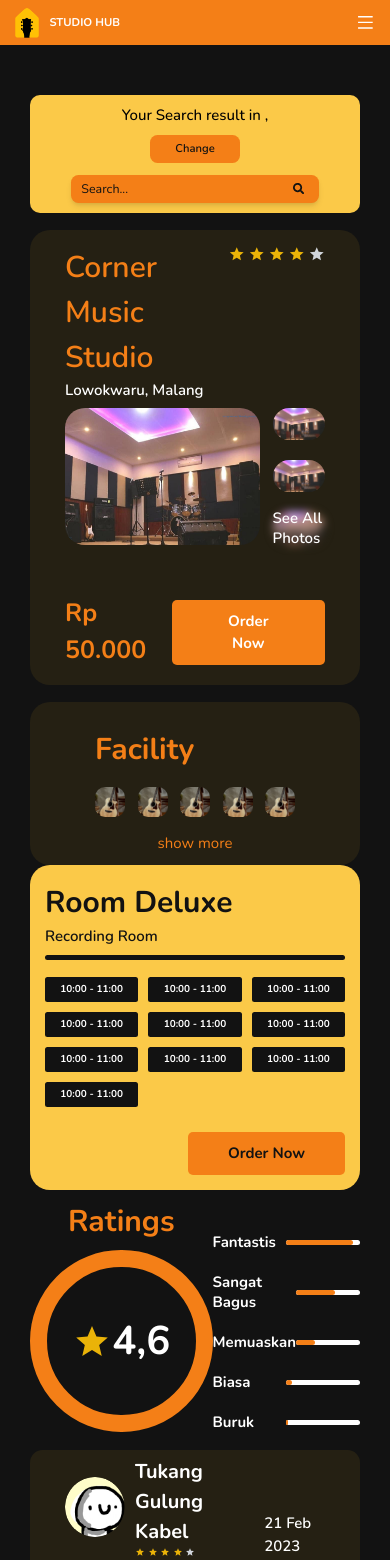
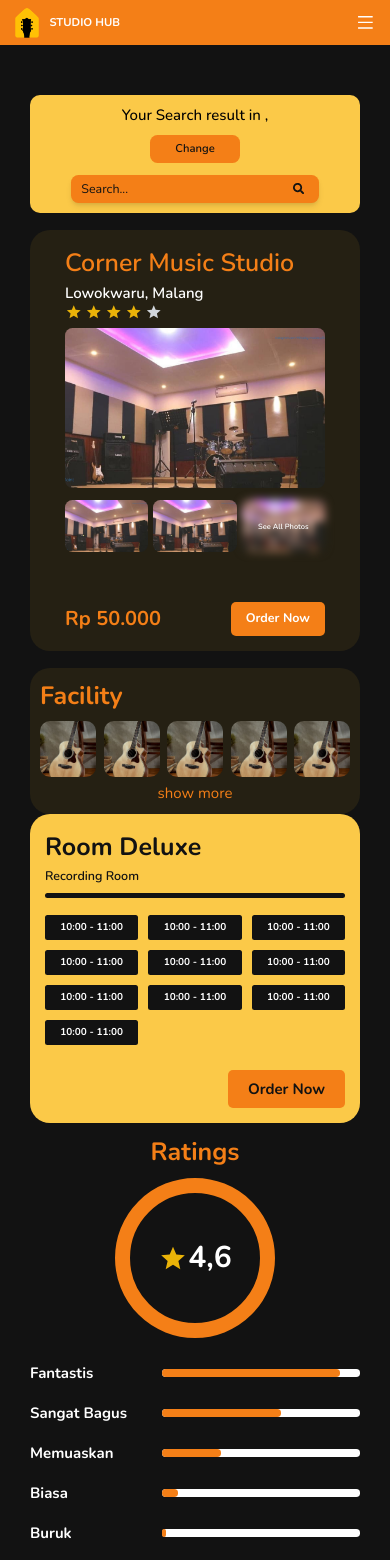
Before and after one commit to Minezee/StudioHub, a React (Vite) app: page /studio-information in a window 390 px wide. Shown: the top 1560 px of the page. Built offline with nearby package versions, Linux system fonts and the light colour scheme.

Commit message:
add responsive to component in detail information

```diff
--- a/src/components/global/CommentCard.jsx
+++ b/src/components/global/CommentCard.jsx
@@ -5,16 +5,16 @@ import { FaThumbsUp } from 'react-icons/fa'
 
 const CommentCard = () => {
     return (
-        <div className='flex flex-col gap-6 mt-7 bg-card-bg px-14 py-3 text-white rounded-[1.25rem]'>
+        <div className='flex flex-col gap-6 mt-7 bg-card-bg px-8 sm:px-14 py-3 text-white rounded-[1.25rem]'>
             <div className='flex justify-between items-end gap-4'>
                 <div className='flex items-center gap-4'>
-                    <img src={userx_pp} alt="" className='h-24 aspect-square rounded-full' />
+                    <img src={userx_pp} alt="" className='h-16 sm:h-24 aspect-square rounded-full' />
                     <div>
-                        <h4 className='text-h4 font-bold'>Tukang Gulung Kabel</h4>
+                        <h4 className='text-h6 sm:text-h4 font-bold'>Tukang Gulung Kabel</h4>
                         <DisplayStar rating={4} />
                     </div>
                 </div>
-                <p className='text-h5 font-semibold'>21 Feb 2023</p>
+                <p className='text-b1 sm:text-h5 font-semibold'>21 Feb 2023</p>
             </div>
             <p className='text-h6 font-medium'>Lorem, ipsum dolor sit amet consectetur adipisicing elit. Eaque porro unde amet quae inventore assumenda qui. Quis ratione neque vel alias facilis, itaque quo saepe sapiente est perspiciatis nobis nisi.</p>
             <div className='h-[5.25rem] flex gap-6'>
@@ -24,7 +24,7 @@ const CommentCard = () => {
                     </div>
                 ))}
             </div>
-            <div className='text-h5 font-bold ml-14'>Apakah Review Ini Membantu? <button className="h-6 w-6"><FaThumbsUp /></button></div>
+            <div className='text-h6 sm:text-h5 font-bold sm:ml-14'>Apakah Review Ini Membantu? <button className="h-6 w-6"><FaThumbsUp /></button></div>
         </div>
     )
 }
--- a/src/components/global/DisplayImage.jsx
+++ b/src/components/global/DisplayImage.jsx
@@ -1,18 +1,19 @@
-import { DisplayStar } from "@/components/global"
 import { studio } from "@/assets"
 
 const DisplayImage = () => {
     const dummy = [1, 2, 3, 4, 5, 6];
     return (
-        <div className="mt-3 flex gap-5">
-            <img src={studio} alt="" className="w-3/4 rounded-[20px]" />
-            <div className="grid grid-row-3 grid-cols-1 flex-1 gap-8">
+        <div className="mt-3 flex flex-col sm:flex-row gap-5">
+            <div className="w-full sm:w-3/4">
+                <img src={studio} alt="" className="w-full h-full rounded-xl sm:rounded-[1.25rem]" />
+            </div>
+            <div className="grid grid-cols-3 sm:grid-row-3 sm:grid-cols-1 flex-1 gap-2 sm:gap-8">
                 {dummy.map((img, index) => {
                     if (index === 2 && index + 1 < dummy.length) {
                         return (
-                            <div className="relative w-full flex items-center justify-center">
-                                <img src={studio} alt="" className="w-full rounded-[20px] filter blur-sm" />
-                                <p className="absolute text-2xl font-semibold">See All Photos</p>
+                            <div key={index} className="relative w-full flex items-center justify-center">
+                                <img src={studio} alt="" className="w-full rounded-xl sm:rounded-[1.25rem] filter blur-sm" />
+                                <p className="absolute text-b2 sm:text-h5 font-semibold text-center">See All Photos</p>
                             </div>
                         )
                     } else if (index > 2) {
@@ -20,7 +21,7 @@ const DisplayImage = () => {
                     }
                     else {
                         return (
-                            <img src={studio} alt="" className="w-full rounded-[20px]" />
+                            <img key={index} src={studio} alt="" className="w-full rounded-xl sm:rounded-[1.25rem]" />
                         )
                     }
                 }
--- a/src/components/global/Ratings.jsx
+++ b/src/components/global/Ratings.jsx
@@ -25,20 +25,20 @@ const dummy = [
 
 const Ratings = () => {
   return (
-    <div className="flex justify-between items-end my-7 text-5xl">
+    <div className="flex flex-col sm:flex-row gap-10 sm:gap-0 sm:justify-between items-center sm:items-end my-7 text-5xl">
       <div className="flex flex-col items-center gap-5">
-        <h3 className="text-5xl font-bold text-orange-500 text-center">Ratings</h3>
-        <div className='border-[1.75rem] border-orange-500 aspect-square h-[18.25rem] rounded-full flex items-center justify-center text-white text-[4rem] font-bold'>
+        <h3 className="text-h3 sm:text-h2 font-bold text-orange-500 text-center">Ratings</h3>
+        <div className='border-[1.5rem] sm:border-[1.75rem] border-orange-500 aspect-square h-64 w-auto sm:h-[18.25rem] rounded-full flex items-center justify-center text-white text-h2 sm:text-h1 font-bold'>
           <IoMdStar className="text-yellow-500" />
           4,6
         </div>
       </div>
-      <div className="w-3/5 flex flex-col gap-8">
+      <div className="w-full sm:w-3/5 flex flex-col gap-8">
         {dummy.map(data => (
           <div key={data.name} className="flex w-full text-white items-center justify-between text-2xl font-bold">
             {data.name}
-            <div className="h-2 bg-white w-[50%] rounded-md">
-              <div className="h-2 bg-orange-500 rounded-md" style={{width: `${data.rate*2}%`}}></div>
+            <div className="h-3 bg-white w-3/5 sm:w-1/2 rounded-md">
+              <div className="h-3 bg-orange-500 rounded-md" style={{width: `${data.rate*2}%`}}></div>
             </div>
           </div>
         ))}
--- a/src/containers/StudioInformation/Detail.jsx
+++ b/src/containers/StudioInformation/Detail.jsx
@@ -14,17 +14,17 @@ const Detail = () => {
 
     return (
         <div className='bg-card-bg px-14 py-6 rounded-[20px] text-white'>
-            <div className="flex items-start justify-between">
+            <div className="flex flex-col sm:flex-row items-start justify-between">
                 <div>
-                    <h2 className="text-orange-500 text-h2 font-semibold">Corner Music Studio</h2>
+                    <h2 className="text-orange-500 text-h3 sm:text-h2 font-semibold">Corner Music Studio</h2>
                     <p className="text-2xl font-semibold">Lowokwaru, Malang</p>
                 </div>
                 <DisplayStar rating={4} lg />
             </div>
             <DisplayImage />
             <div className="mt-20 flex justify-between items-center font-bold">
-                <p className="text-h3 text-orange-500">Rp 50.000</p>
-                <button onClick={() => scrollToSection(orderSection)} className="bg-orange-500 px-[4.25rem] py-4 rounded-lg text-h5">
+                <p className="text-h4 sm:text-h3 text-orange-500">Rp 50.000</p>
+                <button onClick={() => scrollToSection(orderSection)} className="bg-orange-500 px-[1.5rem] sm:px-[4.25rem] py-3 sm:py-4 rounded-lg sm:text-h5 text-h6">
                     Order Now
                 </button>
             </div>
--- a/src/containers/StudioInformation/Facility.jsx
+++ b/src/containers/StudioInformation/Facility.jsx
@@ -3,9 +3,9 @@ import PageWrapper from "@/components/layout/PageWrapper"
 
 const Facility = () => {
     return (
-        <div className='bg-card-bg px-[6.5rem] pt-10 pb-4 mt-7 rounded-[20px] text-orange-500 flex flex-col gap-6'>
-            <h3 className='text-h2 font-bold'>Facility</h3>
-            <div className='grid grid-cols-5 gap-5'>
+        <div className='bg-card-bg px-4 sm:px-[6.5rem] pt-4 sm:pt-10 pb-4 mt-7 rounded-[20px] text-orange-500 flex flex-col gap-2 sm:gap-6'>
+            <h3 className='text-h3 sm:text-h2 font-bold'>Facility</h3>
+            <div className='grid grid-cols-5 gap-3 sm:gap-5'>
                 {[1, 2, 3, 4, 5].map(data => (
                     <div key={data + "facility"} className="aspect-square">
                         <img src={studio_facility} alt="" className="h-full w-full object-cover rounded-2xl" />
--- a/src/containers/StudioInformation/OrderContainer.jsx
+++ b/src/containers/StudioInformation/OrderContainer.jsx
@@ -5,15 +5,15 @@ const OrderContainer = () => {
         <div className='flex gap-4'>
             <img src={studio} alt="" className="w-[420px] rounded-[20px] hidden xl:block" />
             <div className="bg-yellow-400 rounded-[20px] px-6 py-6 flex-1 text-dark">
-                <h3 className="text-h2 font-bold">Room Deluxe</h3>
-                <p className="text-h5 font-semibold">Recording Room</p>
+                <h3 className="text-h3 sm:text-h2 font-bold">Room Deluxe</h3>
+                <p className="text-h6 sm:text-h5 font-semibold">Recording Room</p>
                 <div className="mt-3 h-2 w-full bg-dark rounded" />
                 <div className="grid grid-cols-3 sm:grid-cols-5 text-white mt-7 gap-4">
                     {[1, 2, 3, 4, 5, 6, 7, 8, 9, 10].map(data => (
                         <div key={data+"oc"} className="bg-dark py-2 rounded font-bold grid place-content-center">10:00 - 11:00</div>
                     ))}
                 </div>
-                <button className="bg-orange-500 text-dark text-h5 font-bold mt-10 float-right px-16 py-4 rounded-lg">Order Now</button>
+                <button className="bg-orange-500 text-dark text-h5 font-bold mt-10 float-right px-8 sm:px-16 py-3 sm:py-4 rounded-lg">Order Now</button>
             </div>
         </div>
     )
```
